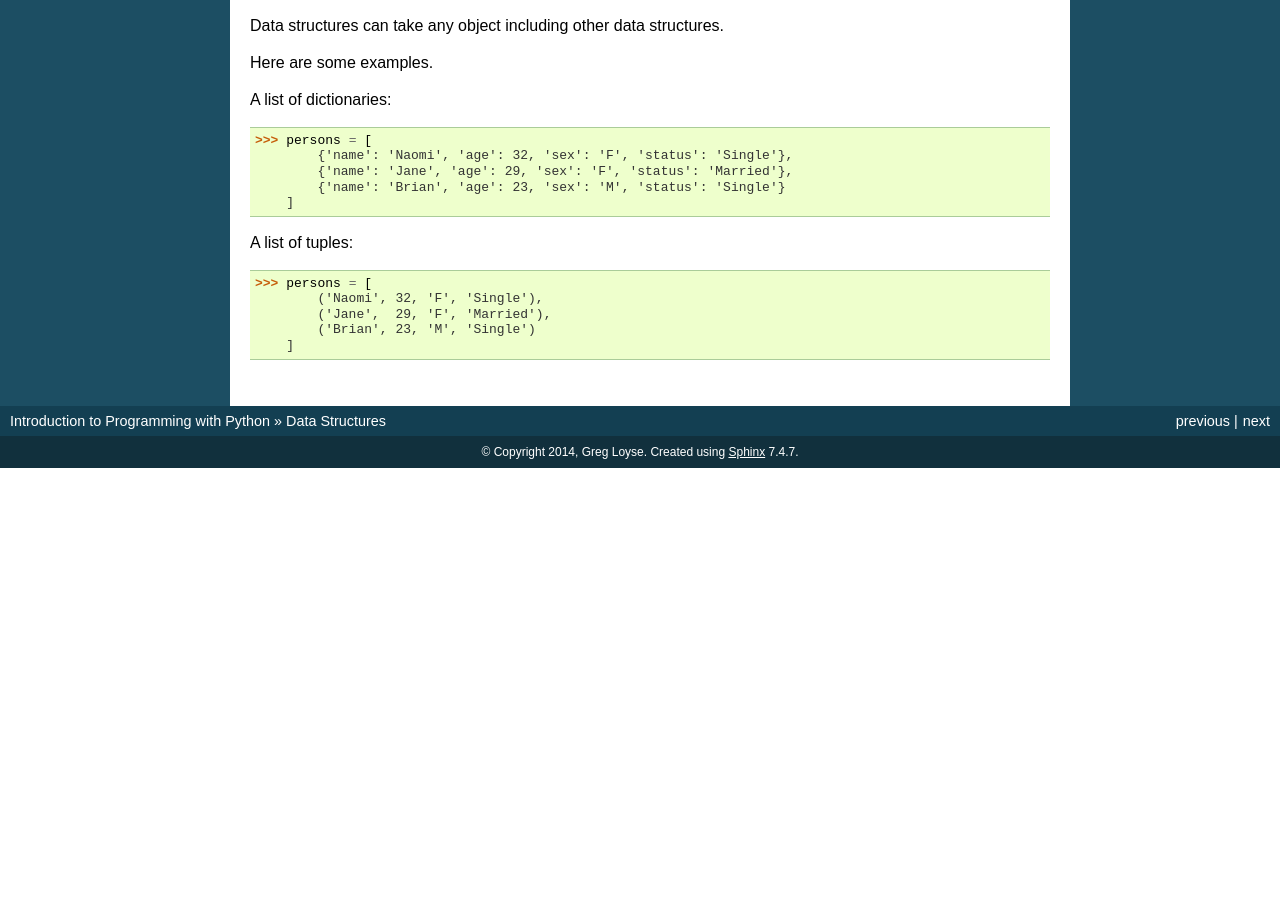
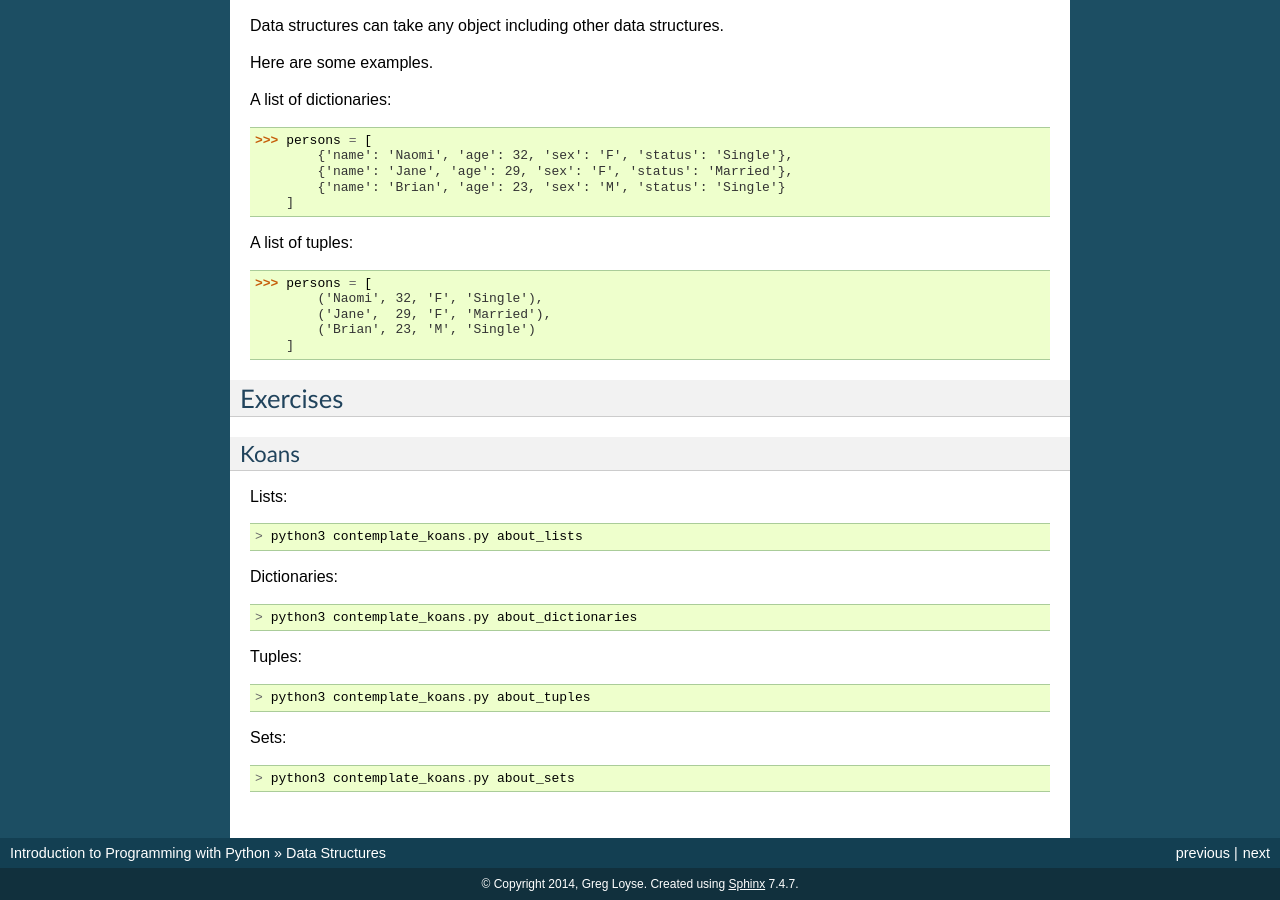
Before and after one commit to gu-lseg/intro-to-programming, a Sphinx documentation site: the page built from source/data_structures.rst, in a window 1280 px wide and 900 px high, scrolled down 1728 px. Built offline with Sphinx 7.4.7, drawn with Linux system fonts in a browser that asks for light colours; before the commit the page ends 2196 px from its top, so only the background shows below that.

Commit message:
added koans

```diff
--- a/source/data_structures.rst
+++ b/source/data_structures.rst
@@ -114,3 +114,27 @@ A list of tuples::
             ('Jane',  29, 'F', 'Married'),
             ('Brian', 23, 'M', 'Single')
         ]
+
+
+Exercises
+=========
+
+Koans
+-----
+
+Lists::
+
+    > python3 contemplate_koans.py about_lists
+
+Dictionaries::
+
+    > python3 contemplate_koans.py about_dictionaries
+
+Tuples::
+
+    > python3 contemplate_koans.py about_tuples
+
+Sets::
+
+
+    > python3 contemplate_koans.py about_sets
--- a/source/functions.rst
+++ b/source/functions.rst
@@ -154,6 +154,3 @@ House
 -----
 
 Refactor (rewrite) your house code as a function that uses two other functions.
-
-Koans
------
```
Also changed, not shown: source/flow_control.rst (+36 -3 lines), source/objects_names.rst (+18 -6 lines).
